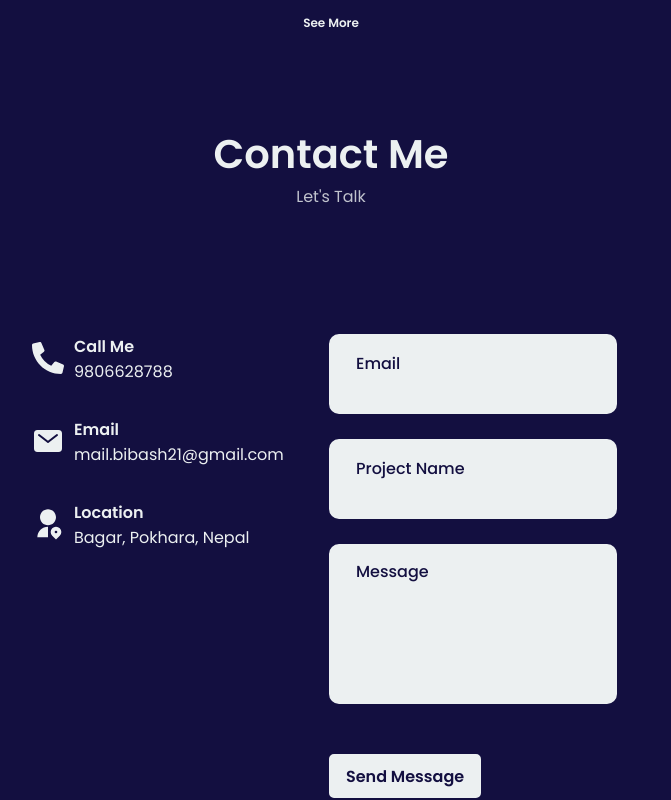
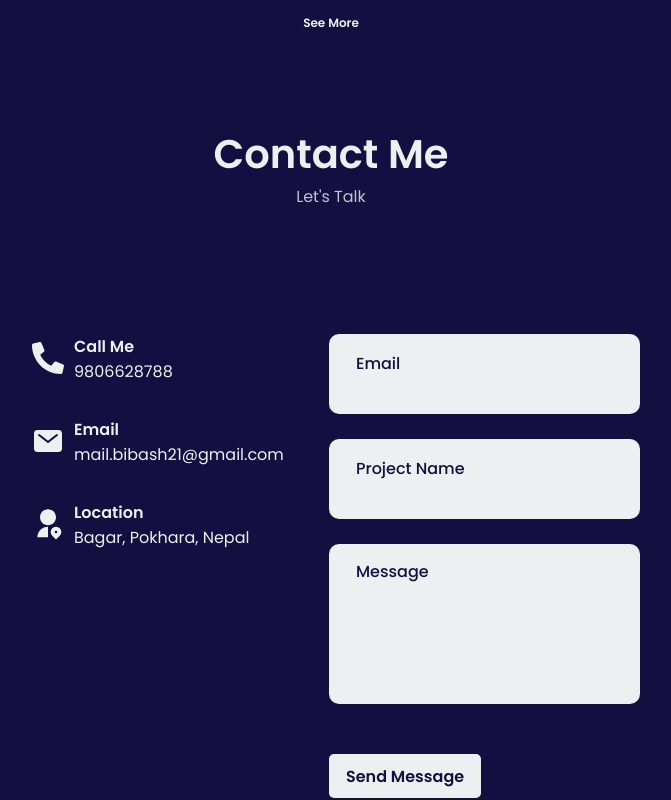
Before and after one commit to bibashmgr/fol, a React (Create React App) app: page / in a window 1280 px wide. Shown: the part 2117-2917 px from the top of the page, without its empty margins (309-980 px from the left). Built offline with nearby package versions, Linux system fonts and the light colour scheme.

Commit message:
Fixing some errors

```diff
--- a/src/components/Form/FormElements.js
+++ b/src/components/Form/FormElements.js
@@ -1,10 +1,10 @@
-import styled from "styled-components";
+import styled from 'styled-components';
 
 export const FormContainer = styled.form`
-    width: 92.5%;
+  width: 100%;
   background-color: #130f40;
   color: #130f40;
-`
+`;
 export const FormGroup = styled.div`
   background-color: #ecf0f1;
   height: 5rem;
@@ -17,19 +17,19 @@ export const FormGroup = styled.div`
   flex-direction: column;
   justify-content: space-evenly;
   cursor: pointer;
-`
+`;
 export const FormLabel = styled.label`
   font-size: 1rem;
   font-weight: 500;
   cursor: pointer;
-`
+`;
 
 export const FormInput = styled.input`
   background-color: #ecf0f1;
   border: none;
   outline: none;
   cursor: pointer;
-`
+`;
 
 export const FormTextArea = styled.textarea`
   background-color: #ecf0f1;
@@ -38,7 +38,7 @@ export const FormTextArea = styled.textarea`
   height: 10rem;
   resize: none;
   cursor: pointer;
-`
+`;
 
 export const FormButton = styled.button`
   margin-top: 25px;
@@ -58,4 +58,4 @@ export const FormButton = styled.button`
     color: #ecf0f1;
     background-color: #130f40;
   }
-`
+`;
```
Also changed, not shown: 1 other file (tests, documents, lock files or other folders). Lines whose indentation alone changed are shown as unchanged.
